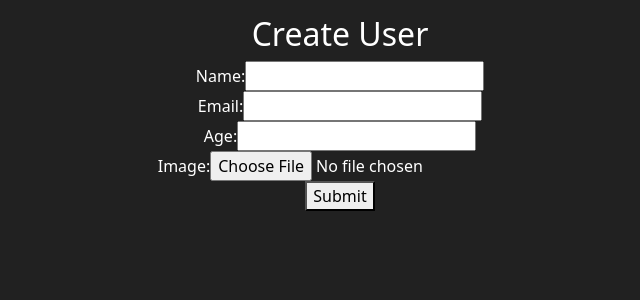
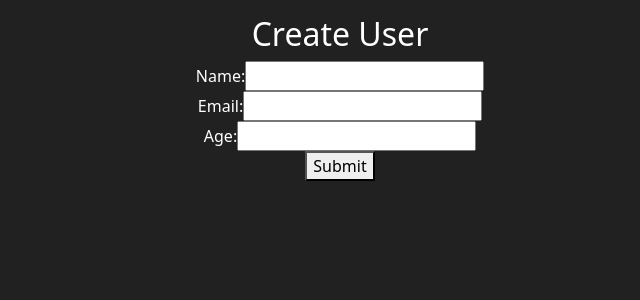
Before and after one commit to Hassanshah12-del/crud-client, a React (Vite) app: page /create in a window 1280 px wide. Shown: the top 300 px of the page, without its empty margins (300-940 px from the left). Built offline with nearby package versions, Linux system fonts and the light colour scheme.

Commit message:
client 8.0

```diff
--- a/src/CreateUser.jsx
+++ b/src/CreateUser.jsx
@@ -6,7 +6,6 @@ function CreateUser() {
     const [name, setName] = useState("");
     const [email, setEmail] = useState("");
     const [age, setAge] = useState("");
-    const [image, setImage] = useState(null); // New state for image
     const [error, setError] = useState("");
     const navigate = useNavigate();
 
@@ -14,7 +13,7 @@ function CreateUser() {
         e.preventDefault();
 
         // Validate that all fields are filled
-        if (!name || !email || !age || !image) { // Include image in validation
+        if (!name || !email || !age ) { // Include image in validation
             setError("Please fill in all fields and upload an image.");
             return;
         }
@@ -35,7 +34,6 @@ function CreateUser() {
         formData.append('name', name);
         formData.append('email', email);
         formData.append('age', age);
-        formData.append('image', image); // Append image file
 
         axios.post("https://crud-server-ashy.vercel.app/createUser", formData, {
             headers: {
@@ -83,16 +81,6 @@ function CreateUser() {
                         />
                     </label>
                 </div>
-                <div>
-                    <label>
-                        Image:
-                        <input
-                            type="file"
-                            accept="image/*"
-                            onChange={(e) => setImage(e.target.files[0])}
-                        />
-                    </label>
-                </div>
                 {error && <p style={{ color: "red" }}>{error}</p>}
                 <button type="submit">Submit</button>
             </form>
--- a/src/UpdateUser.jsx
+++ b/src/UpdateUser.jsx
@@ -7,7 +7,6 @@ function UpdateUser() {
     const [name, setName] = useState("");
     const [email, setEmail] = useState("");
     const [age, setAge] = useState("");
-    const [image, setImage] = useState(null); // New state for image
     const navigate = useNavigate();
 
     useEffect(() => {
@@ -27,9 +26,6 @@ function UpdateUser() {
         formData.append('name', name);
         formData.append('email', email);
         formData.append('age', age);
-        if (image) {
-            formData.append('image', image); // Append image file if selected
-        }
 
         axios.put("https://crud-server-ashy.vercel.app/updateUser/" + id, formData, {
             headers: {
@@ -77,16 +73,6 @@ function UpdateUser() {
                         />
                     </label>
                 </div>
-                <div>
-                    <label>
-                        Image:
-                        <input
-                            type="file"
-                            accept="image/*"
-                            onChange={(e) => setImage(e.target.files[0])}
-                        />
-                    </label>
-                </div>
                 <button className="btn btn-success" type="submit">Update</button>
             </form>
         </div>
--- a/src/Users.jsx
+++ b/src/Users.jsx
@@ -29,7 +29,6 @@ function Users() {
             <table border="1" cellPadding="10" cellSpacing="0">
                 <thead>
                     <tr>
-                        <th>Image</th>
                         <th>Name</th>
                         <th>Email</th>
                         <th>Age</th>
@@ -39,14 +38,6 @@ function Users() {
                 <tbody>
                     {users.map((user) => (
                         <tr key={user._id}>
-                            <td>
-                                <img
-                                    src={"https://crud-server-ashy.vercel.app/"+user.image}
-                                    alt={`${user.name}'s avatar`}
-                                    width="50"
-                                    height="50"
-                                />
-                            </td>
                             <td>{user.name}</td>
                             <td>{user.email}</td>
                             <td>{user.age}</td>
```
